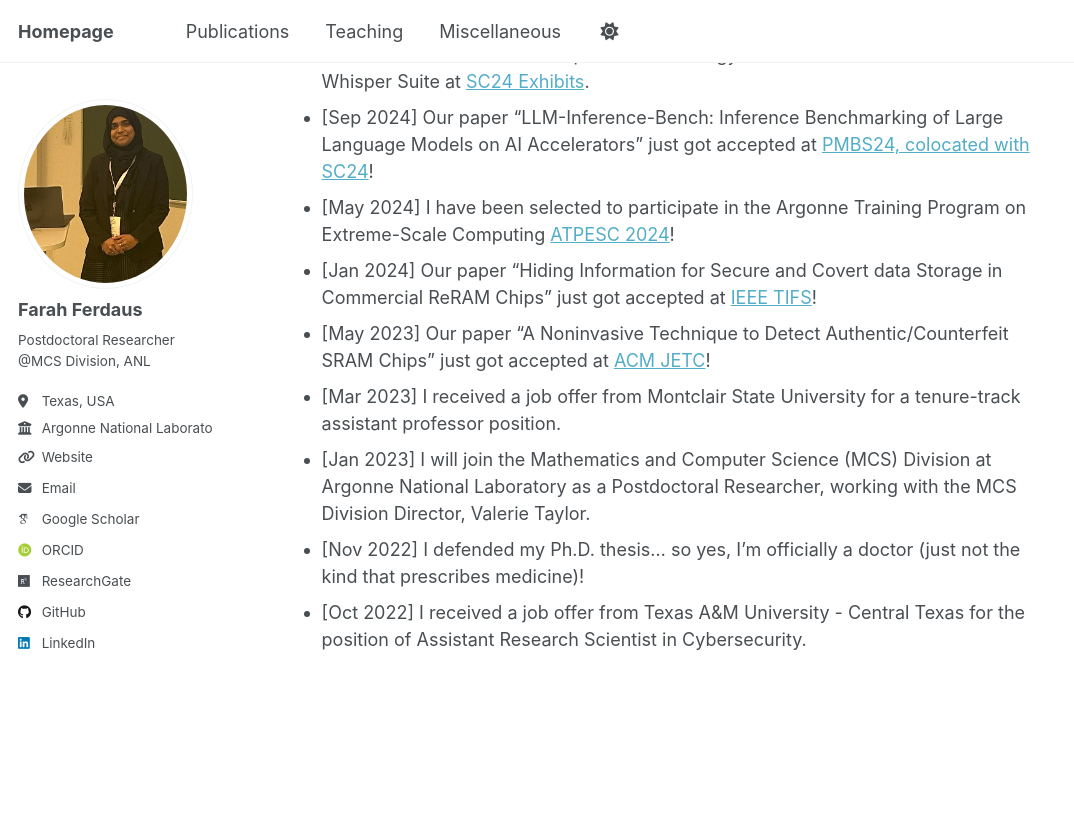
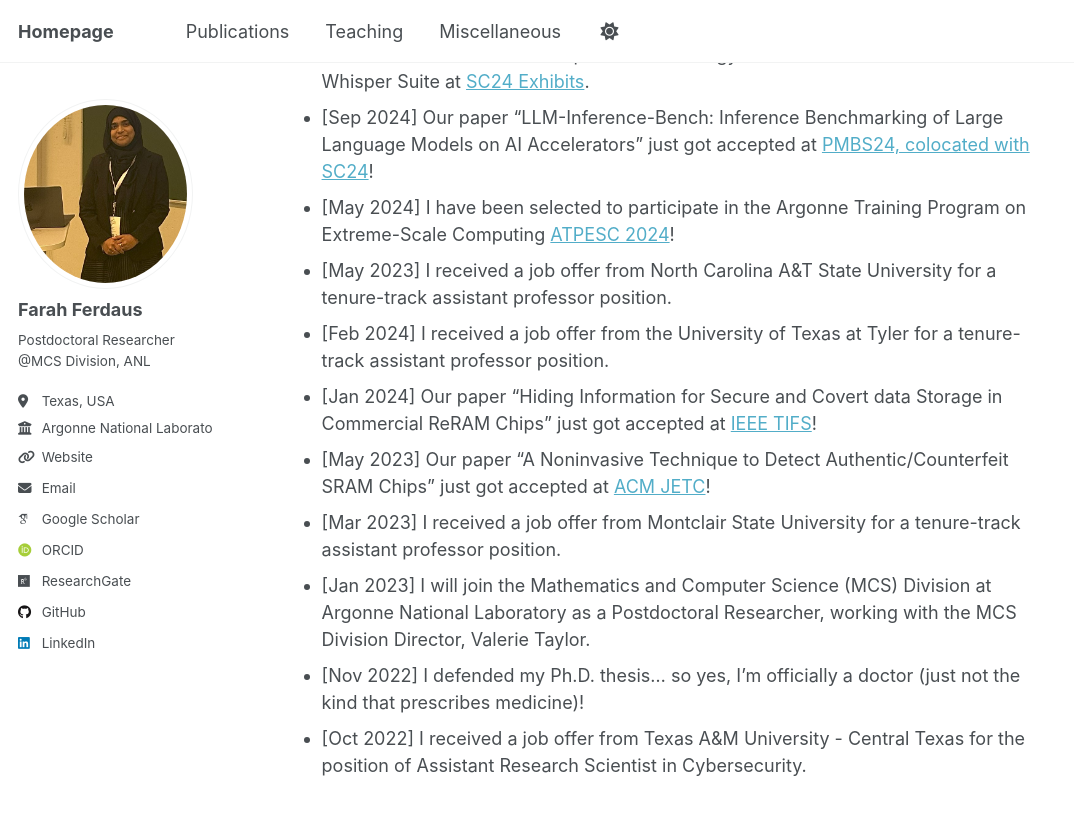
Before and after one commit to fferdaus/fferdaus.github.io, a Jekyll site: the page built from _pages/about.md, in a window 1280 px wide and 900 px high, scrolled down 1768 px. Shown: the top 815 px of the window, without its empty margins (0-1074 px from the left). Built offline with Jekyll 4.4.1, drawn with Linux system fonts in a browser that asks for light colours; some web fonts are replaced.

Commit message:
Update about.md

```diff
--- a/_pages/about.md
+++ b/_pages/about.md
@@ -63,6 +63,8 @@ She has published numerous scientific articles, including journal articles, conf
 - [Nov 2024] I served at the Department of Energy (DOE) Booth Roundtable and Whisper Suite at [SC24 Exhibits](https://hallerickson.ungerboeck.com/prod/app85.cshtml?aat=peuh5vlO6ZHi%2b47qjYZa18Xc2wJidCmeJEqz3QTdp0w%3d).
 - [Sep 2024] Our paper "LLM-Inference-Bench: Inference Benchmarking of Large Language Models on AI Accelerators" just got accepted at [PMBS24, colocated with SC24](https://sc24.conference-program.com/session/?sess=sess748)!
 - [May 2024] I have been selected to participate in the Argonne Training Program on Extreme-Scale Computing [ATPESC 2024](https://extremecomputingtraining.anl.gov/)!
+- [May 2023] I received a job offer from North Carolina A&T State University for a tenure-track assistant professor position.
+- [Feb 2024] I received a job offer from the University of Texas at Tyler for a tenure-track assistant professor position.
 - [Jan 2024] Our paper "Hiding Information for Secure and Covert data Storage in Commercial ReRAM Chips" just got accepted at [IEEE TIFS](https://ieeexplore.ieee.org/xpl/RecentIssue.jsp?punumber=10206)!
 - [May 2023] Our paper "A Noninvasive Technique to Detect Authentic/Counterfeit SRAM Chips" just got accepted at [ACM JETC](https://dl.acm.org/journal/jetc)!
 - [Mar 2023] I received a job offer from Montclair State University for a tenure-track assistant professor position.
```
